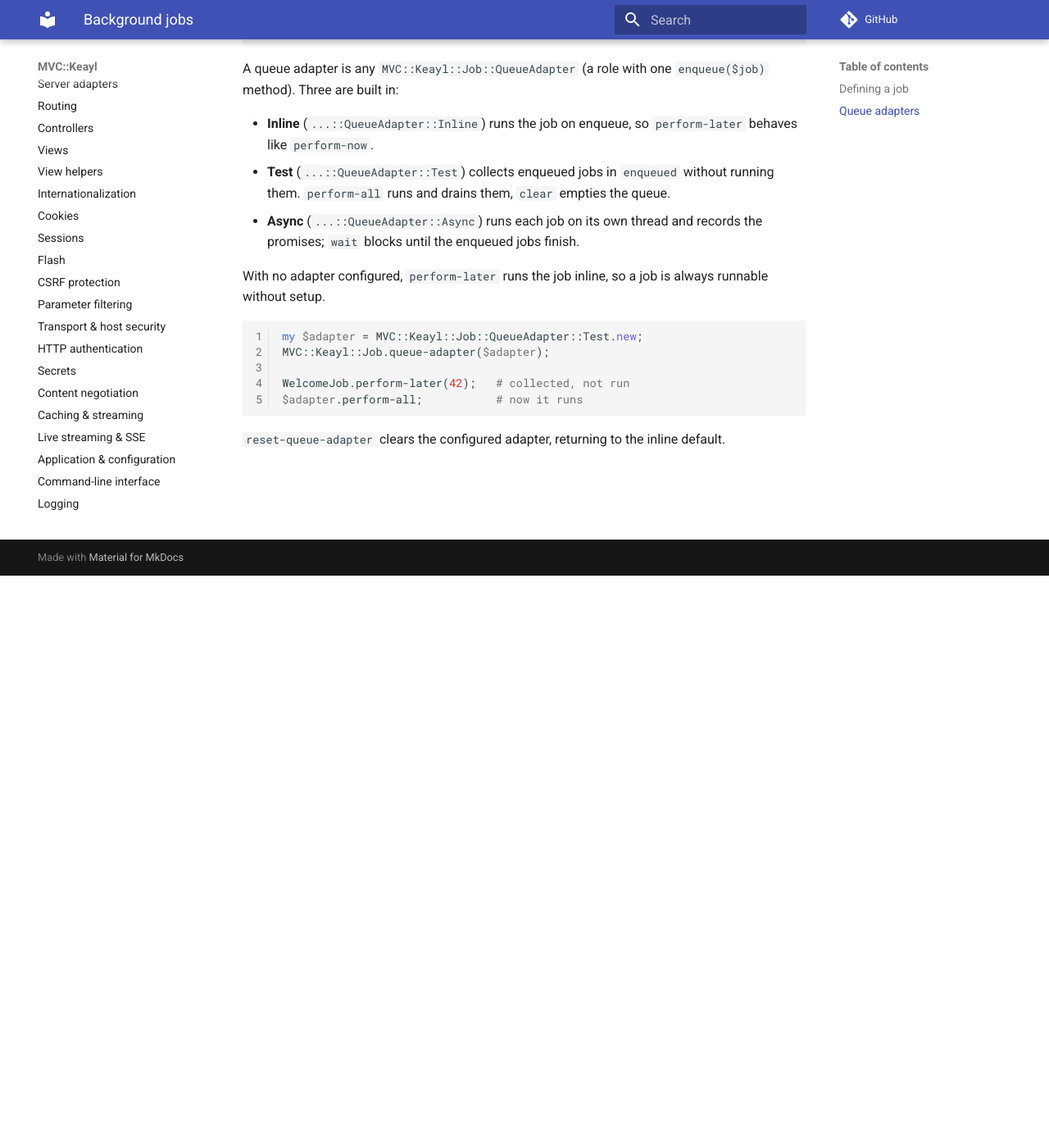
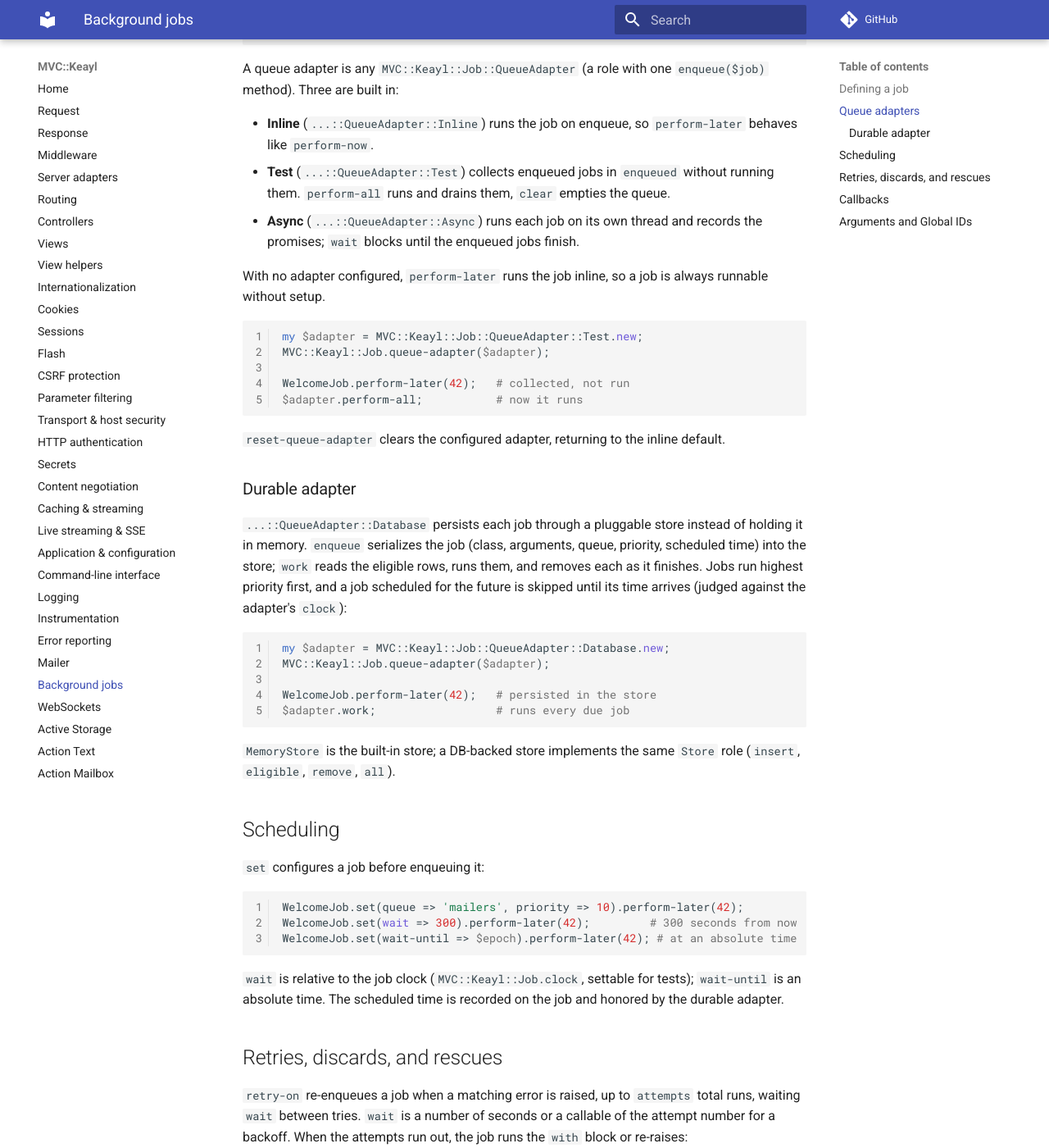
Before and after one commit to gdonald/MVC-Keayl, an MkDocs documentation site: the page built from docs-src/docs/jobs.md, in a window 1280 px wide and 1400 px high, scrolled down 698 px. Shown: the whole window at 82% size. Built offline with MkDocs 1.6.1 and Material for MkDocs 9.7.7, drawn with Linux system fonts in a browser that asks for light colours; comment, search, counter and statistics services are not loaded; some of the changed text lies outside the part shown.

Commit message:
Enhance jobs

````diff
--- a/META6.json
+++ b/META6.json
@@ -71,6 +71,8 @@
     "MVC::Keayl::Job::QueueAdapter::Async": "lib/MVC/Keayl/Job/QueueAdapter/Async.rakumod",
     "MVC::Keayl::Job::QueueAdapter::Inline": "lib/MVC/Keayl/Job/QueueAdapter/Inline.rakumod",
     "MVC::Keayl::Job::QueueAdapter::Test": "lib/MVC/Keayl/Job/QueueAdapter/Test.rakumod",
+    "MVC::Keayl::Job::QueueAdapter::Database": "lib/MVC/Keayl/Job/QueueAdapter/Database.rakumod",
+    "MVC::Keayl::Job::GlobalID": "lib/MVC/Keayl/Job/GlobalID.rakumod",
     "MVC::Keayl::Live": "lib/MVC/Keayl/Live.rakumod",
     "MVC::Keayl::Mail": "lib/MVC/Keayl/Mail.rakumod",
     "MVC::Keayl::Mailer": "lib/MVC/Keayl/Mailer.rakumod",
--- a/docs-src/docs/jobs.md
+++ b/docs-src/docs/jobs.md
@@ -53,3 +53,91 @@
 
 `reset-queue-adapter` clears the configured adapter, returning to the inline
 default.
+
+### Durable adapter
+
+`...::QueueAdapter::Database` persists each job through a pluggable store instead
+of holding it in memory. `enqueue` serializes the job (class, arguments, queue,
+priority, scheduled time) into the store; `work` reads the eligible rows, runs
+them, and removes each as it finishes. Jobs run highest priority first, and a job
+scheduled for the future is skipped until its time arrives (judged against the
+adapter's `clock`):
+
+```perl6
+my $adapter = MVC::Keayl::Job::QueueAdapter::Database.new;
+MVC::Keayl::Job.queue-adapter($adapter);
+
+WelcomeJob.perform-later(42);   # persisted in the store
+$adapter.work;                  # runs every due job
+```
+
+`MemoryStore` is the built-in store; a DB-backed store implements the same
+`Store` role (`insert`, `eligible`, `remove`, `all`).
+
+## Scheduling
+
+`set` configures a job before enqueuing it:
+
+```perl6
+WelcomeJob.set(queue => 'mailers', priority => 10).perform-later(42);
+WelcomeJob.set(wait => 300).perform-later(42);         # 300 seconds from now
+WelcomeJob.set(wait-until => $epoch).perform-later(42); # at an absolute time
+```
+
+`wait` is relative to the job clock (`MVC::Keayl::Job.clock`, settable for tests);
+`wait-until` is an absolute time. The scheduled time is recorded on the job and
+honored by the durable adapter.
+
+## Retries, discards, and rescues
+
+`retry-on` re-enqueues a job when a matching error is raised, up to `attempts`
+total runs, waiting `wait` between tries. `wait` is a number of seconds or a
+callable of the attempt number for a backoff. When the attempts run out, the
+job runs the `with` block or re-raises:
+
+```perl6
+class ImportJob is MVC::Keayl::Job { ... }
+ImportJob.retry-on(X::Timeout, wait => 5, attempts => 3);
+ImportJob.retry-on(X::RateLimited, wait => -> $n { $n * $n }, attempts => 10);
+```
+
+`discard-on` swallows a matching error so the job is dropped without retrying.
+`rescue-from` runs a handler for a matching error:
+
+```perl6
+ImportJob.discard-on(X::RecordGone);
+ImportJob.rescue-from(X::Parse, -> $job, $error { report($error) });
+```
+
+The most specific handler for the raised error wins, and a later registration
+beats an earlier one at the same specificity.
+
+## Callbacks
+
+`before-perform`, `after-perform`, and `around-perform` wrap a job's execution;
+`before-enqueue`, `after-enqueue`, and `around-enqueue` wrap enqueuing. Each
+before/after callback takes the job; each around callback takes the job and the
+continuation:
+
+```perl6
+ImportJob.before-perform(-> $job { ... });
+ImportJob.around-perform(-> $job, &next { instrument({ next() }) });
+```
+
+## Arguments and Global IDs
+
+A job argument that is a record (an object with an `id` whose class has a `find`)
+serializes to a Global ID string, `gid://keayl/<Class>/<id>`, and is relocated
+when the job runs. This lets the durable adapter persist a reference to a record
+rather than a copy:
+
+```perl6
+use MVC::Keayl::Job::GlobalID;
+
+to-gid($user);                       # 'gid://keayl/User/42'
+locate('gid://keayl/User/42');       # User.find(42)
+```
+
+`serialize-arguments` and `deserialize-arguments` apply this over a whole
+argument capture, leaving plain values untouched and converting records to and
+from Global IDs.
````
Also changed, not shown: 5 other files.
